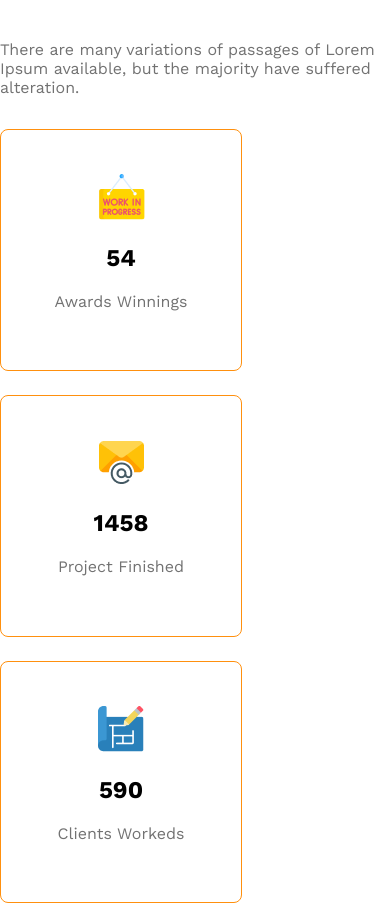
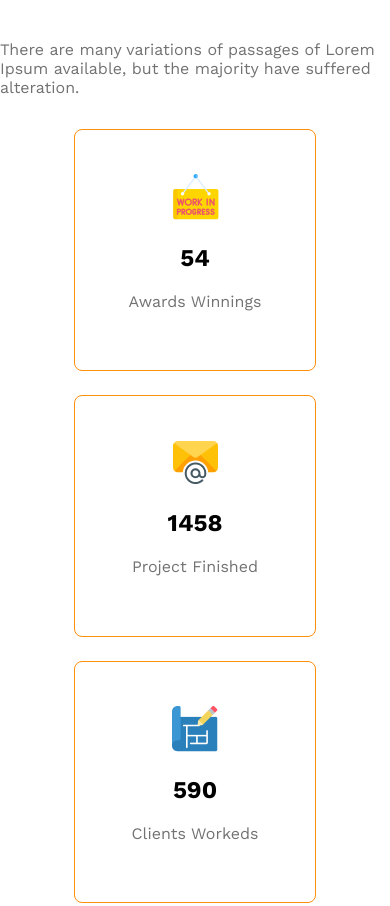
Before and after one commit to jonysheikh007/G3-Architects, a plain HTML site: page index.html in a window 390 px wide. Shown: the part 3303-4209 px from the top of the page. Drawn offline with nearby package versions, Linux system fonts and the light colour scheme.

Commit message:
responsive done

```diff
--- a/style.css
+++ b/style.css
@@ -137,6 +137,6 @@ section {
     grid-template-columns: 1fr;
    }
    .fact_content {
-    align-items: center;
+    justify-items: center;
    }
 }
```
